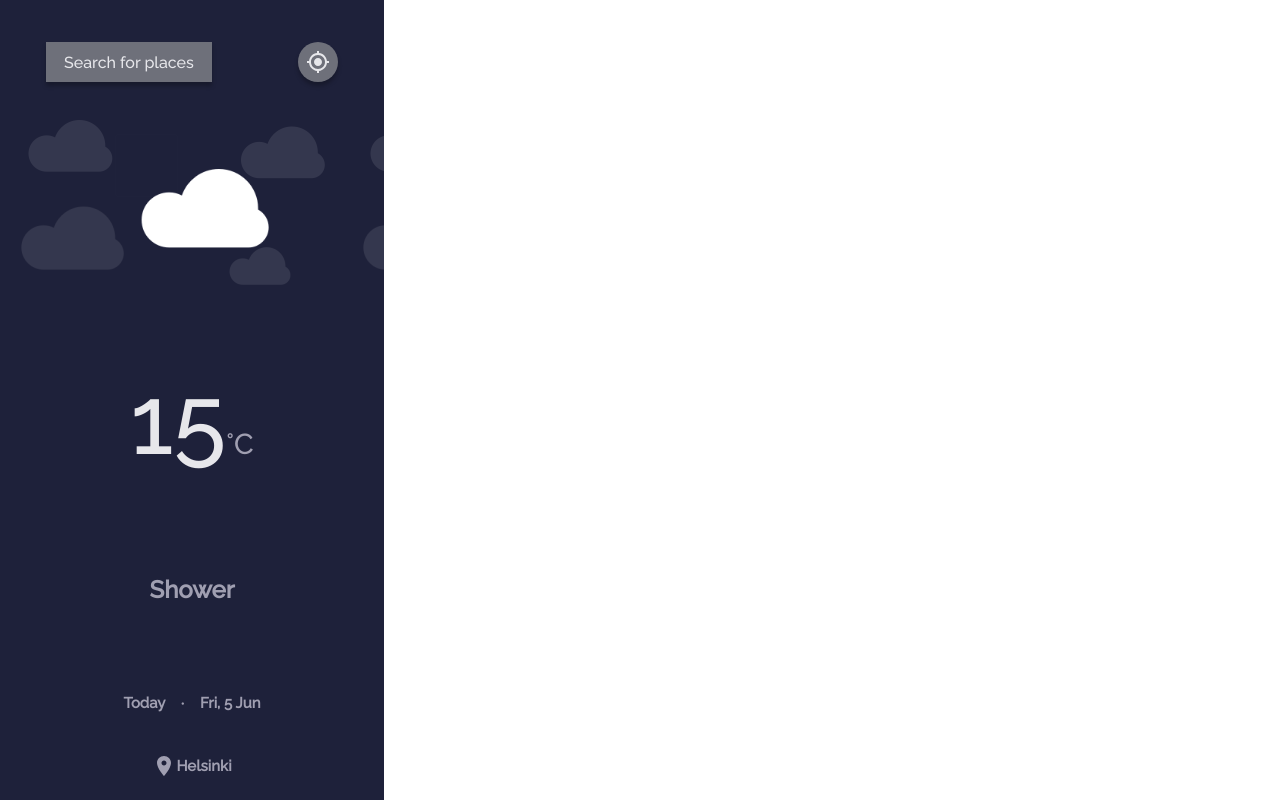
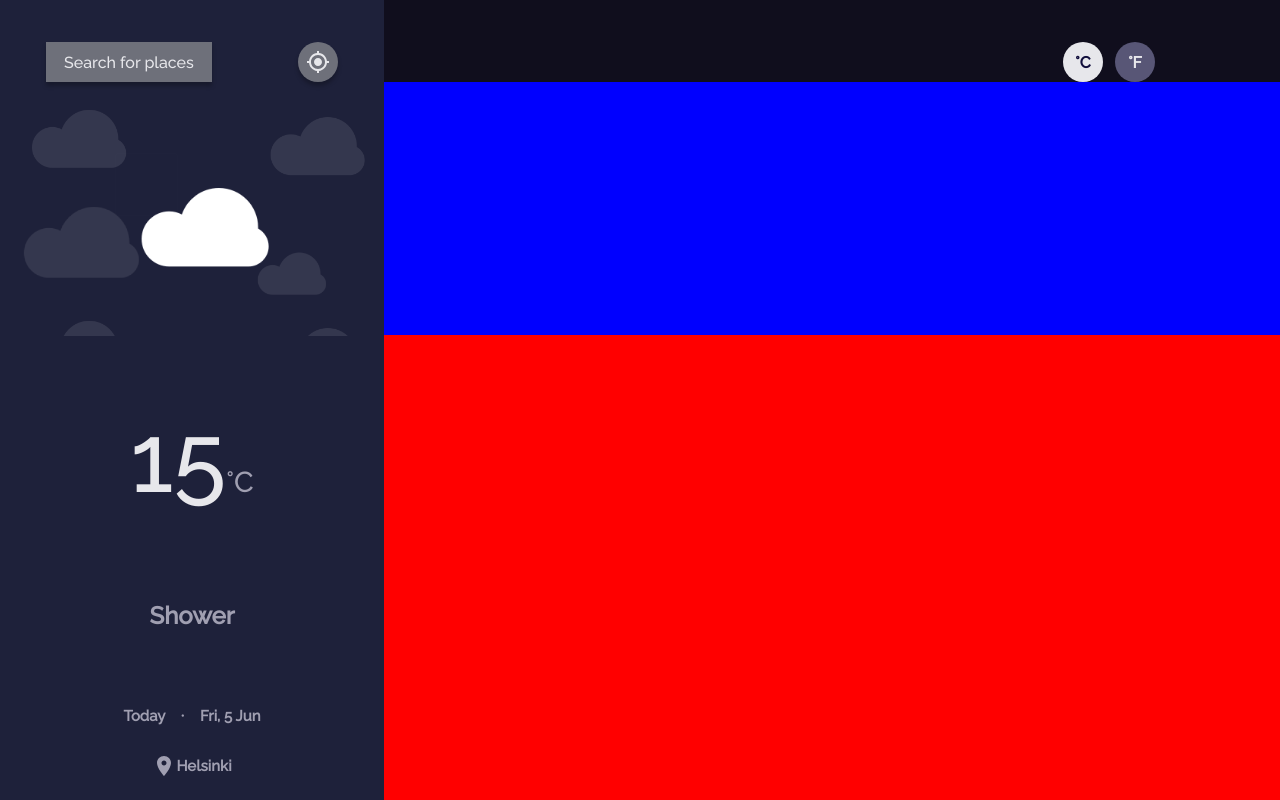
Before and after one commit to david-dkp/WeatherApp, a React (Create React App) app: page / in a window 1280 px wide. Built offline with nearby package versions, Linux system fonts and the light colour scheme.

Commit message:
feat: add degree unit selector

```diff
--- a/src/App.jsx
+++ b/src/App.jsx
@@ -1,15 +1,8 @@
 import "./App.scss"
-import BigWeatherView from "./components/big-weather-view/BigWeatherView"
+import HomeScreen from "./components/home/HomeScreen"
 
 function App() {
-
-    return (
-        <div
-            className="App"
-        >
-           <BigWeatherView />
-        </div>
-    )
+    return <HomeScreen />
 }
 
 export default App
--- a/src/components/big-weather-view/BigWeatherView.scss
+++ b/src/components/big-weather-view/BigWeatherView.scss
@@ -32,6 +32,7 @@
     width: 100%;
     height: 30%;
     flex-grow: 0.5;
+
     .weather-background-image {
         background-image: url("../../assets/Cloud-background.png");
         background-size: contain;
--- /dev/null
+++ b/src/components/home/HomeScreen.jsx
@@ -0,0 +1,77 @@
+import React from "react"
+import BigWeatherView from "../big-weather-view/BigWeatherView"
+import "./HomeScreen.scss"
+import { selectTempUnit, setUnit } from "../../features/tempUnit/tempUnitSlice"
+import { useSelector, useDispatch } from "react-redux"
+
+function HomeScreen() {
+    const tempUnit = useSelector(selectTempUnit)
+    const dispatch = useDispatch()
+
+    const onTempUnitChange = (tempUnit) => {
+        dispatch(setUnit(tempUnit))
+    }
+
+    const nextDaysWeather = [
+        {
+            date: new Date(Date.now() + 1),
+            degree: 10,
+            weatherState: "Light Rain",
+        },
+        {
+            date: new Date(Date.now() + 2),
+            degree: 10,
+            weatherState: "Light Rain",
+        },
+        {
+            date: new Date(Date.now() + 3),
+            degree: 10,
+            weatherState: "Light Rain",
+        },
+        {
+            date: new Date(Date.now() + 4),
+            degree: 10,
+            weatherState: "Light Rain",
+        },
+        {
+            date: new Date(Date.now() + 5),
+            degree: 10,
+            weatherState: "Light Rain",
+        },
+        {
+            date: new Date(Date.now() + 6),
+            degree: 10,
+            weatherState: "Light Rain",
+        },
+    ]
+
+    return (
+        <main className="main-container">
+            <BigWeatherView />
+            <div className="weather-details-container">
+                <div className="temp-unit-selector-container">
+                    <button
+                        className={`round-icon temp-unit-button ${
+                            tempUnit === "C" ? "temp-unit-button-selected" : ""
+                        }`}
+                        onClick={(e) => onTempUnitChange("C")}
+                    >
+                        °C
+                    </button>
+                    <button
+                        className={`round-icon temp-unit-button ${
+                            tempUnit === "F" ? "temp-unit-button-selected" : ""
+                        }`}
+                        onClick={(e) => onTempUnitChange("F")}
+                    >
+                        °F
+                    </button>
+                </div>
+                <div className="days-weather-container"></div>
+                <div className="today-hightlights-container"></div>
+            </div>
+        </main>
+    )
+}
+
+export default HomeScreen
--- /dev/null
+++ b/src/components/home/HomeScreen.scss
@@ -0,0 +1,51 @@
+@import "../../styles/themes";
+@import "../../styles/colors";
+
+.main-container {
+    display: flex;
+    flex-direction: row;
+    min-height: 100vh;
+}
+
+.weather-details-container {
+    display: flex;
+    flex-direction: column;
+    align-items: center;
+    min-height: 100vh;
+    flex-grow: 1;
+    background-color: $background;
+
+    .temp-unit-selector-container {
+        display: flex;
+        flex-direction: row;
+        gap: 12px;
+        align-self: flex-end;
+        margin-right: 125px;
+        margin-top: 42px;
+
+        .temp-unit-button {
+            box-shadow: none;
+            background-color: $comet;
+            color: $white;
+            font-weight: 700;
+        }
+
+        .temp-unit-button-selected {
+            background-color: $white;
+            color: $haiti;
+        }
+    }
+
+    .days-weather-container {
+        width: 100%;
+        padding: 10px 40px;
+        flex: 1 0 0px;
+        background-color: blue;
+    }
+
+    .today-hightlights-container {
+        flex: 2 0 0px;
+        width: 100%;
+        background-color: red;
+    }
+}
--- a/src/styles/_colors.scss
+++ b/src/styles/_colors.scss
@@ -1,5 +1,7 @@
-$white: #E7E7EB;
-$vulcan: #100E1D;
-$mirage: #1E213A;
-$storm-gray: #6E707A;
-$light-gray: #A09FB1;
+$white: #e7e7eb;
+$vulcan: #100e1d;
+$mirage: #1e213a;
+$storm-gray: #6e707a;
+$light-gray: #a09fb1;
+$comet: #585676;
+$haiti: #110e3c;
```
